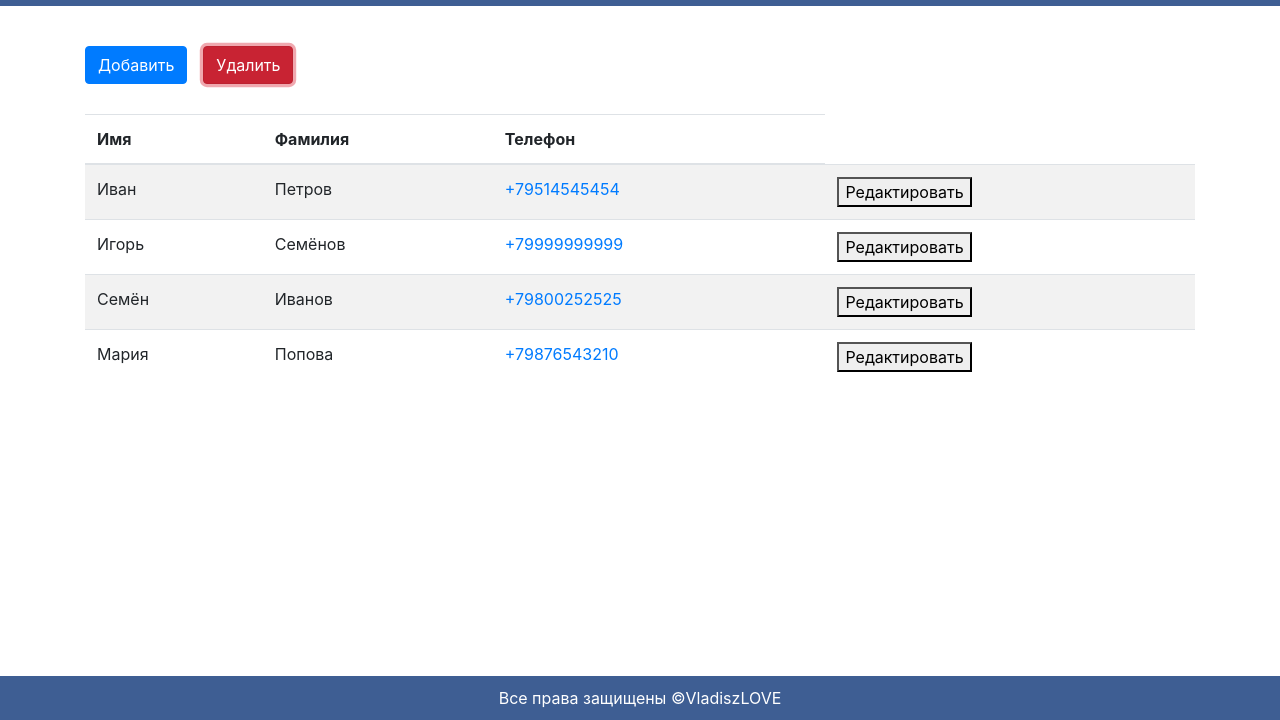
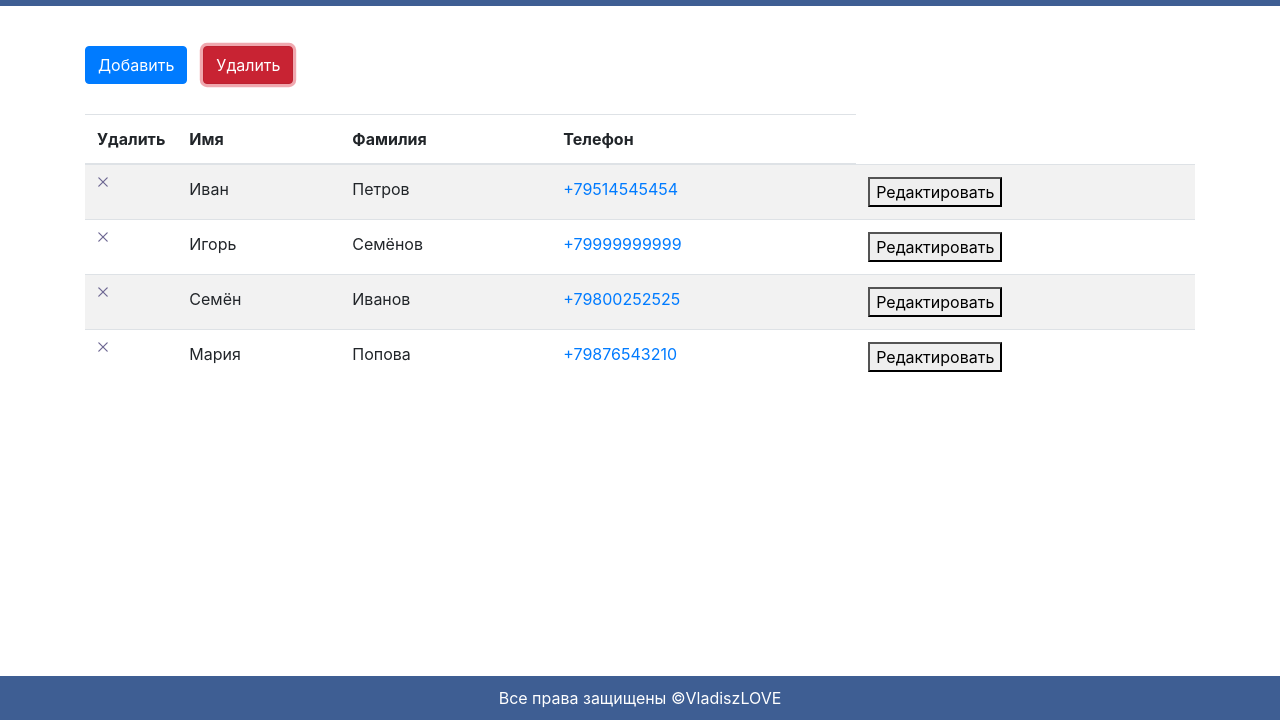
Before and after one commit to moonfoxy95/Methed_Phonebook, a plain HTML site: page index.html in a window 1280 px wide. Both pictures are taken after a click on the button "Удалить". Shown: the part 80-800 px from the top of the page. Drawn offline with nearby package versions, Linux system fonts and the light colour scheme.

Commit message:
complete lesson 6

```diff
--- a/phonebook/css/style.css
+++ b/phonebook/css/style.css
@@ -39,7 +39,7 @@ body {
 }
 
 .delete.is-visible {
-  width: 10px;
+  width: 5px;
   display: table-cell;
 }
 
--- a/phonebook/script/script.js
+++ b/phonebook/script/script.js
@@ -152,6 +152,7 @@ const data = [
 
   const createRow = ({ name: firstname, surname, phone }) => {
     const tr = document.createElement('tr');
+    tr.classList.add('contact');
 
     const tdDel = document.createElement('td');
     tdDel.classList.add('delete');
@@ -238,6 +239,7 @@ const data = [
       list: table.tbody,
       logo,
       btnAdd: buttonGroup.btns[0],
+      btnDel: buttonGroup.btns[1],
       formOverlay: form.overlay,
       form: form.form,
       btnClose: document.querySelector('.close'),
@@ -267,7 +269,14 @@ const data = [
     const app = document.querySelector(selectorApp);
     const phoneBook = renderPhoneBook(app, title);
 
-    const { list, logo, btnAdd, formOverlay, form, btnClose } = phoneBook;
+    const {
+      list,
+      logo,
+      btnAdd,
+      formOverlay,
+      form,
+      btnClose,
+      btnDel, } = phoneBook;
 
     // Функционал
     const allRow = renderContacts(list, data);
@@ -288,21 +297,41 @@ const data = [
       formOverlay.classList.add('is-visible');
     });
 
+    /*
     // форма не закрывается при клике на нее
     form.addEventListener('click', (event) => {
       event.stopPropagation(); // дает доработать обработчикам элемента
       //event.stopImmediatePropagation(); // остановливает все обработчики
     });
+    */
 
-    // форма закрывается при клике вне ее
-    formOverlay.addEventListener('click', () => {
-      formOverlay.classList.remove('is-visible');
+    // форма закрывается при клике вне ее [ДЕЛЕГИРОВАНИЕ]
+    formOverlay.addEventListener('click', (e) => {
+      const target = e.target;
+      if (target === formOverlay ||
+          target === btnClose // или target.classList.contains('close') или target.closest('.close')
+      ) {
+        formOverlay.classList.remove('is-visible');
+      }
     });
 
     // форма закрывается при клике на крестик
     btnClose.addEventListener('click', () => {
       formOverlay.classList.remove('is-visible');
     });
+
+    btnDel.addEventListener('click', () => {
+      document.querySelectorAll('.delete').forEach(del => {
+        del.classList.toggle('is-visible');
+      });
+    });
+
+    // или classList.contains('')
+    list.addEventListener('click', e => {
+      if (e.target.closest('.del-icon')) {
+        e.target.closest('.contact').remove();
+      }
+    })
   };
 
   window.phoneBookInit = init;
```
